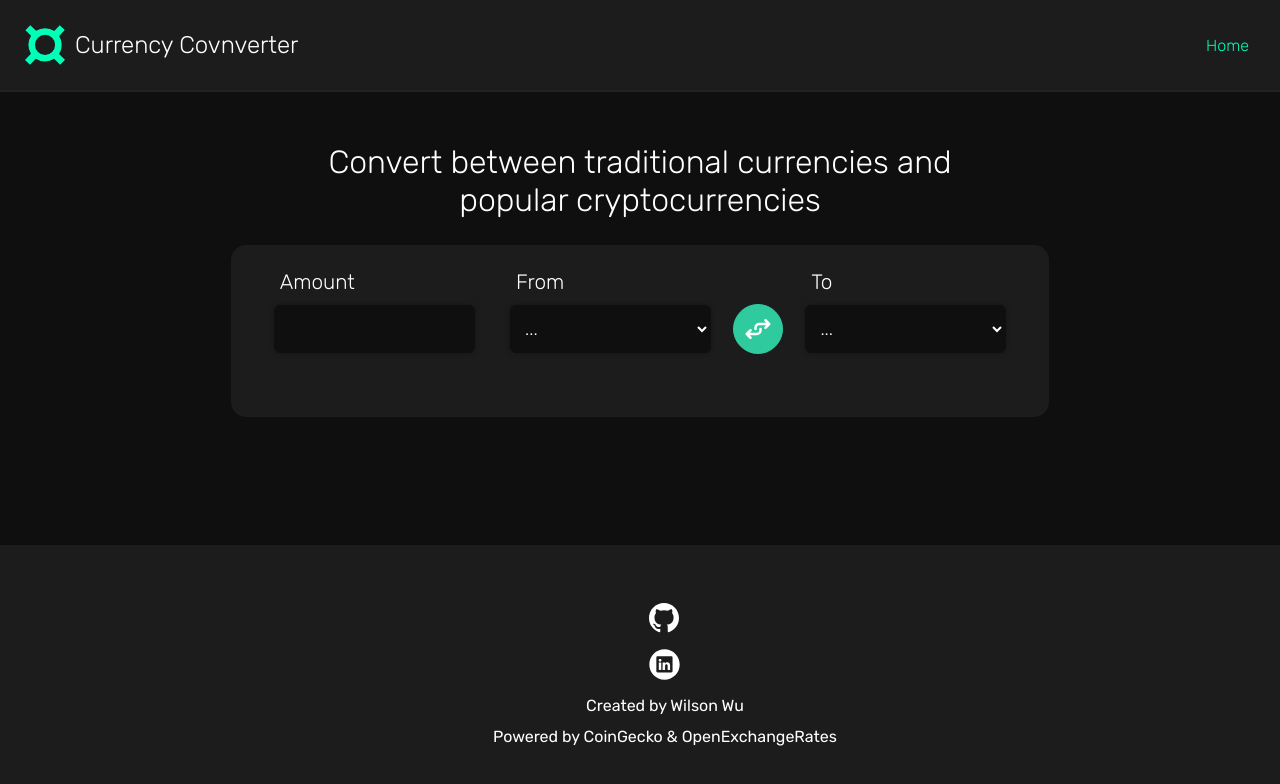
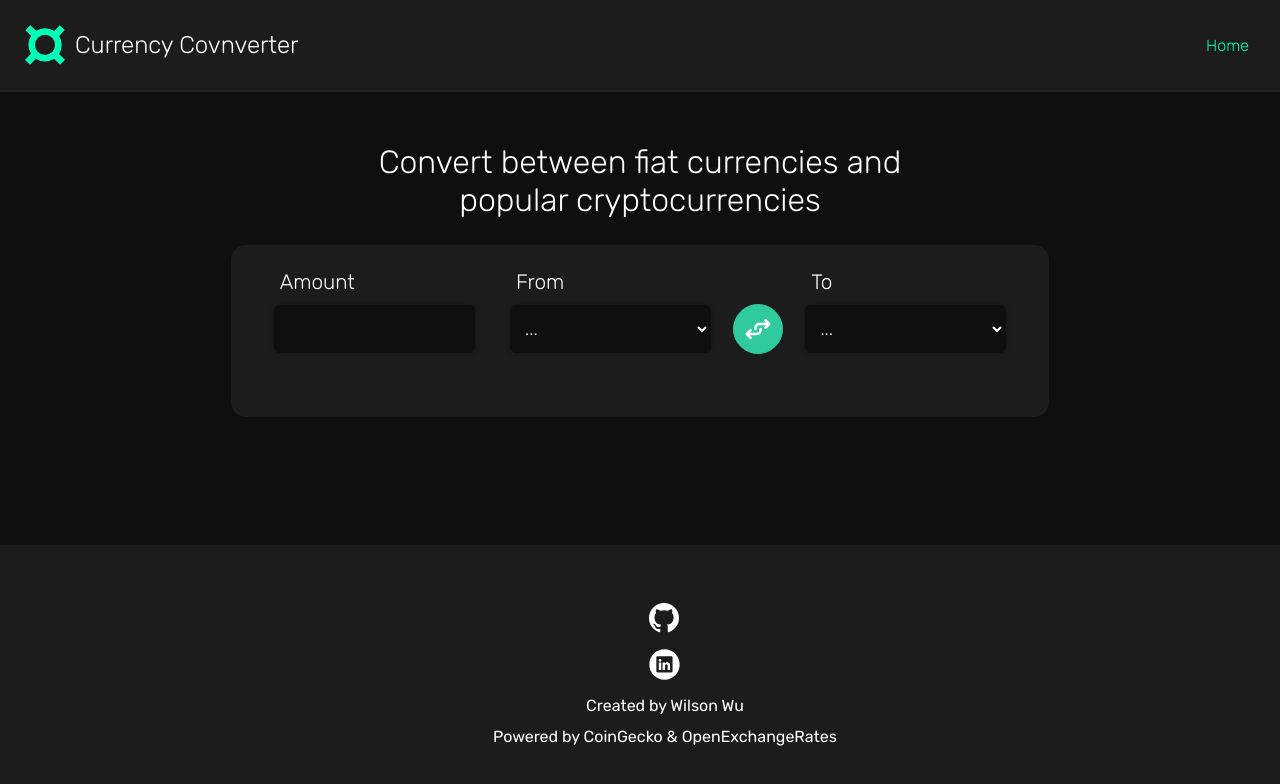
Before and after one commit to Wilson-Wu1/CurrencyConverter, a React (Create React App) app: page / in a window 1280 px wide. Shown: the top 784 px of the page. Built offline with nearby package versions, Linux system fonts and the light colour scheme; no server answers.

Commit message:
Adjusted Heights

```diff
--- a/src/Converter.js
+++ b/src/Converter.js
@@ -224,7 +224,7 @@ const Converter = () => {
     return (
         <div className = "converter">
 
-            <h2 className = "header">Convert between traditional currencies and popular cryptocurrencies</h2>
+            <h2 className = "header">Convert between fiat currencies and popular cryptocurrencies</h2>
             <div className = "converter_main_box">
                 <div className = "converter_labels">
                     <label className = "converter_label_value">Amount</label>
```
